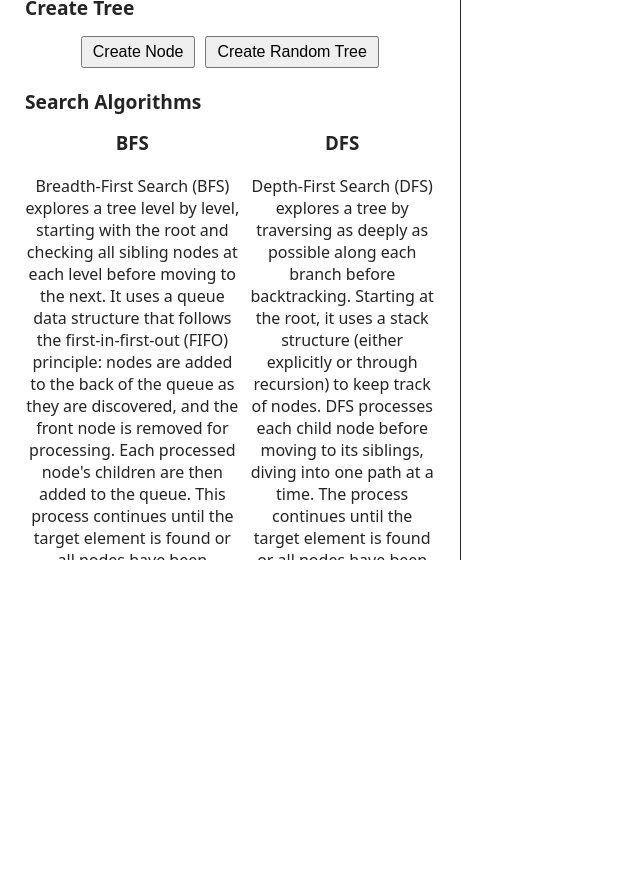
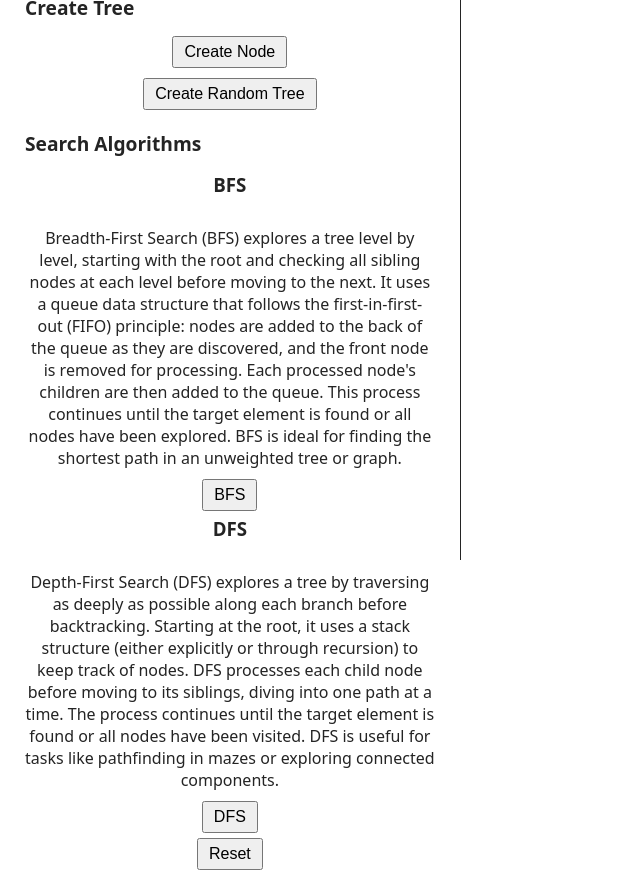
Before and after one commit to tcollm/algorithm-visualizer, a React (Vite) app: page /bt in a window 1280 px wide. Shown: the part 300-1170 px from the top of the page, without its empty margins (0-640 px from the left). Before the commit the page ends 860 px from the top, so only its background shows below. Built offline with nearby package versions, Linux system fonts and the light colour scheme.

Commit message:
feat: create reset button
- Resets trees colors on click.
- Reset functionality is also used in BFS before BFS initiates.

```diff
--- a/src/components/BTPage/BFS.jsx
+++ b/src/components/BTPage/BFS.jsx
@@ -1,32 +1,30 @@
-import { VISITED_NODE, TO_BE_VISITED_NODE } from "./constants.js";
+import { VISITED_NODE, TO_BE_VISITED_NODE, TARGET_NODE } from "./constants.js";
+
+import { resetColors, updateNodeColor } from "./treeUtils.js";
 
 // TODO: make changing color more efficient (currently re-renders entire tree)
 export const BFS = (tree, setTree, TARGET) => {
-  // yellow = to be visited
-  // red = visited
+  // reset tree colors before searching
+  resetColors(setTree, tree);
 
   let queue = [tree]; // store root node
-
-  const updateNodeColor = (node, color) => {
-    node.color = color;
-    setTree((prevTree) => ({ ...prevTree })); // re-render tree
-  };
+  // let time = 0; // cumulative time out
 
   while (queue.length > 0) {
     const currNode = queue.shift(); // pop from queue
 
     // found target
     if (currNode.name === TARGET) {
-      updateNodeColor(currNode, VISITED_NODE);
-      console.log("Found target: %s", currNode);
+      updateNodeColor(setTree, currNode, TARGET_NODE);
+      console.log("Found target: %s", currNode.name);
       return;
     }
 
-    updateNodeColor(currNode, VISITED_NODE);
+    updateNodeColor(setTree, currNode, VISITED_NODE);
 
     if (currNode.children) {
       currNode.children.forEach((child) => {
-        updateNodeColor(child, TO_BE_VISITED_NODE);
+        updateNodeColor(setTree, child, TO_BE_VISITED_NODE);
         queue.push(child);
       });
     }
@@ -34,3 +32,8 @@ export const BFS = (tree, setTree, TARGET) => {
   console.log("No target found!");
   return;
 };
+
+// Instead of a "next" button, implement a start/stop button
+// slowly iterate through the algorithm
+// store the current state of the algorithm so that it is not lost when stop is clicked
+// this should be easier to implement at first, and the algorithm needs to go slow anyway
--- a/src/components/BTPage/BFSButton.jsx
+++ b/src/components/BTPage/BFSButton.jsx
@@ -11,7 +11,7 @@ export const BFSButton = ({ tree, setTree }) => {
   const handleBFS = () => {
     const targetValue = parseInt(inputValue, 10);
     if (targetValue >= 1 && targetValue <= 100) {
-      BFS(tree, setTree, targetValue);
+      BFS(tree, setTree, targetValue.toString());
       setIsModalOpen(false); // Close modal after running BFS
     } else {
       alert("Please enter a valid integer (1-100).");
--- a/src/components/BTPage/BTPage.jsx
+++ b/src/components/BTPage/BTPage.jsx
@@ -6,6 +6,7 @@ import { MAX_TREE_HEIGHT, DEFAULT_NODE } from "./constants";
 import { calculateHeight } from "./treeUtils";
 import { createRandomTree } from "./createRandomTree";
 import { BFSButton } from "./BFSButton";
+import { ResetButton } from "./ResetButton";
 
 // This page will create a binary tree using D3.js and then the user can choose to use BFS or DFS to find a target element
 const BTPage = () => {
@@ -53,7 +54,6 @@ const BTPage = () => {
         </section>
         <section className={classes.searchAlgos}>
           <h2>Search Algorithms</h2>
-          <div className={classes.buttonContainer}>
           <div className={classes.BFSContainer}>
             <h3>BFS</h3>
             <p>
@@ -63,10 +63,10 @@ const BTPage = () => {
               that follows the first-in-first-out (FIFO) principle: nodes are
               added to the back of the queue as they are discovered, and the
               front node is removed for processing. Each processed node&apos;s
-                children are then added to the queue. This process continues
-                until the target element is found or all nodes have been
-                explored. BFS is ideal for finding the shortest path in an
-                unweighted tree or graph.
+              children are then added to the queue. This process continues until
+              the target element is found or all nodes have been explored. BFS
+              is ideal for finding the shortest path in an unweighted tree or
+              graph.
             </p>
             <BFSButton tree={tree} setTree={setTree} />
           </div>
@@ -74,18 +74,19 @@ const BTPage = () => {
             <h3>DFS</h3>
             <p>
               Depth-First Search (DFS) explores a tree by traversing as deeply
-                as possible along each branch before backtracking. Starting at
-                the root, it uses a stack structure (either explicitly or
-                through recursion) to keep track of nodes. DFS processes each
-                child node before moving to its siblings, diving into one path
-                at a time. The process continues until the target element is
-                found or all nodes have been visited. DFS is useful for tasks
-                like pathfinding in mazes or exploring connected components.
+              as possible along each branch before backtracking. Starting at the
+              root, it uses a stack structure (either explicitly or through
+              recursion) to keep track of nodes. DFS processes each child node
+              before moving to its siblings, diving into one path at a time. The
+              process continues until the target element is found or all nodes
+              have been visited. DFS is useful for tasks like pathfinding in
+              mazes or exploring connected components.
             </p>
+            <div>
               <button>DFS</button>
             </div>
           </div>
-          <button className={classes.resetButton}>Reset</button>
+          <ResetButton tree={tree} setTree={setTree} />
         </section>
       </section>
       <div className={classes.separator}></div>
--- a/src/components/BTPage/BTPage.module.css
+++ b/src/components/BTPage/BTPage.module.css
@@ -3,7 +3,6 @@ html,
 body {
   margin: 0;
   padding: 0;
-  overflow: hidden;
   /* height: 100vh; */
 }
 
@@ -46,6 +45,11 @@ h2 {
   padding-bottom: 10px;
 }
 
+h3 {
+  margin: 0;
+  padding: 0;
+}
+
 button {
   cursor: pointer;
   font-size: 1rem;
@@ -56,6 +60,12 @@ button {
 
 } */
 
+.buttonContainer {
+  display: flex;
+  flex-direction: column;
+  gap: 10px;
+}
+
 .createTree,
 .searchAlgos {
   display: flex;
@@ -64,12 +74,14 @@ button {
   gap: 5px;
 }
 
-.buttonContainer {
+.BFSContainer,
+.DFSContainer {
   display: flex;
+  flex-direction: column;
   gap: 10px;
 }
-
+/*
 .resetButton {
   align-self: flex-end;
   margin-top: 20px;
-}
+} */
--- /dev/null
+++ b/src/components/BTPage/ResetButton.jsx
@@ -0,0 +1,10 @@
+// reset the colors of the nodes to default
+import { resetColors } from "./treeUtils";
+
+/* eslint-disable react/prop-types */
+export const ResetButton = ({ tree, setTree }) => {
+  const handleResetColors = () => {
+    resetColors(setTree, tree);
+  };
+  return <button onClick={handleResetColors}>Reset</button>;
+};
--- a/src/components/BTPage/constants.js
+++ b/src/components/BTPage/constants.js
@@ -7,3 +7,4 @@ export const MAX_TREE_HEIGHT = 5;
 export const DEFAULT_NODE = "white";
 export const TO_BE_VISITED_NODE = "yellow";
 export const VISITED_NODE = "red";
+export const TARGET_NODE = "green";
--- a/src/components/BTPage/treeUtils.js
+++ b/src/components/BTPage/treeUtils.js
@@ -1,4 +1,6 @@
 // Shared helper functions
+
+import { DEFAULT_NODE } from "./constants";
 
 // find a node in the tree
 export const traverse = (jsonObj, target) => {
@@ -25,6 +27,7 @@ export const append = (parentName, nodeName, treeData) => {
 
   const newNode = {
     name: nodeName,
+    color: DEFAULT_NODE,
     children: [],
   };
 
@@ -59,3 +62,18 @@ export const calculateHeight = (tree) => {
 
   return Math.max(leftHeight, rightHeight) + 1;
 };
+
+// update node color (used by BFS and resetButton)
+export const updateNodeColor = (setTree, node, color) => {
+  node.color = color;
+  setTree((prevTree) => ({ ...prevTree })); // re-render tree
+};
+
+export const resetColors = (setTree, node) => {
+  updateNodeColor(setTree, node, DEFAULT_NODE);
+  if (node.children) {
+    node.children.forEach((child) => {
+      resetColors(setTree, child);
+    });
+  }
+};
```
Lines whose indentation alone changed are shown as unchanged.
